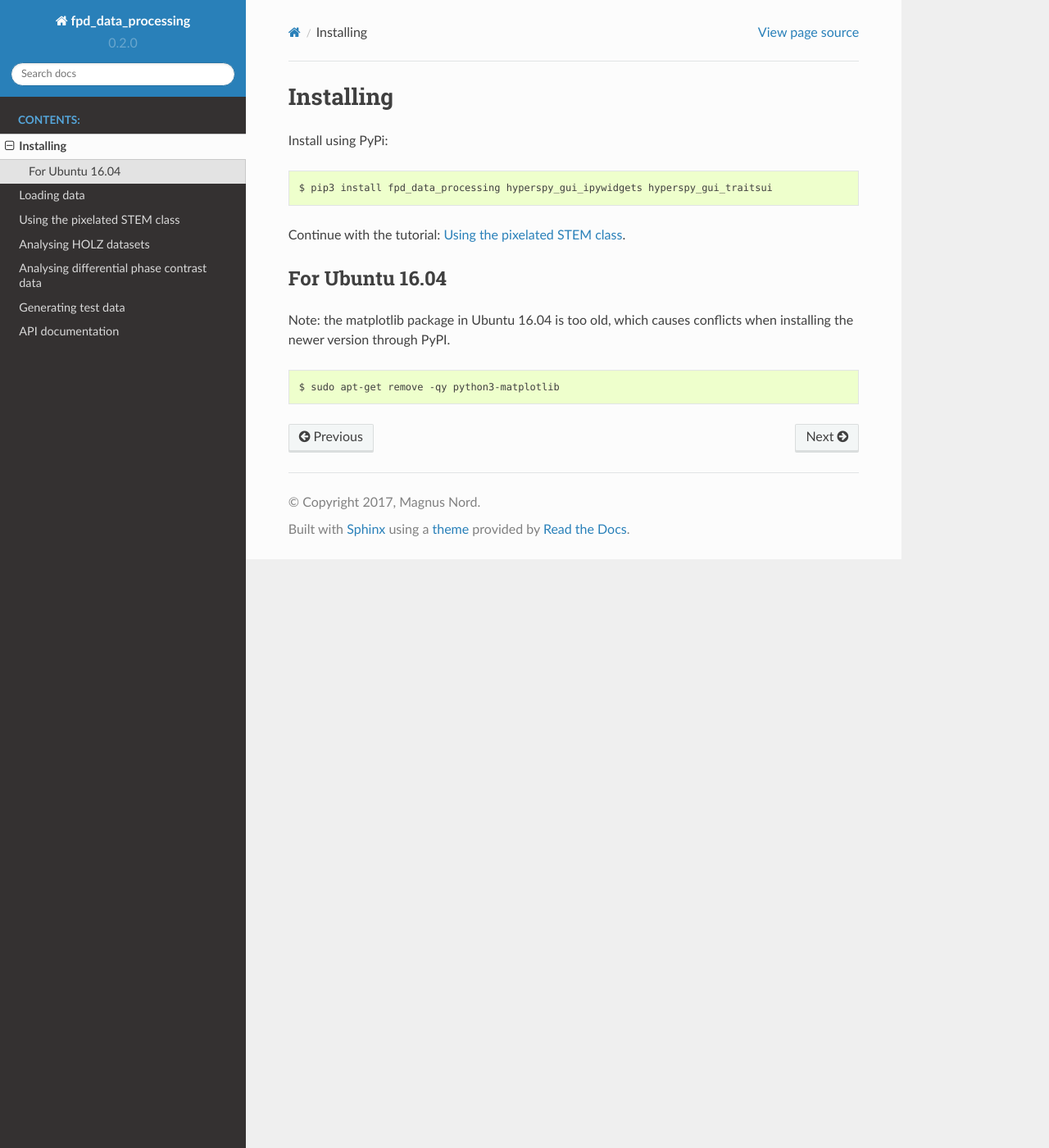
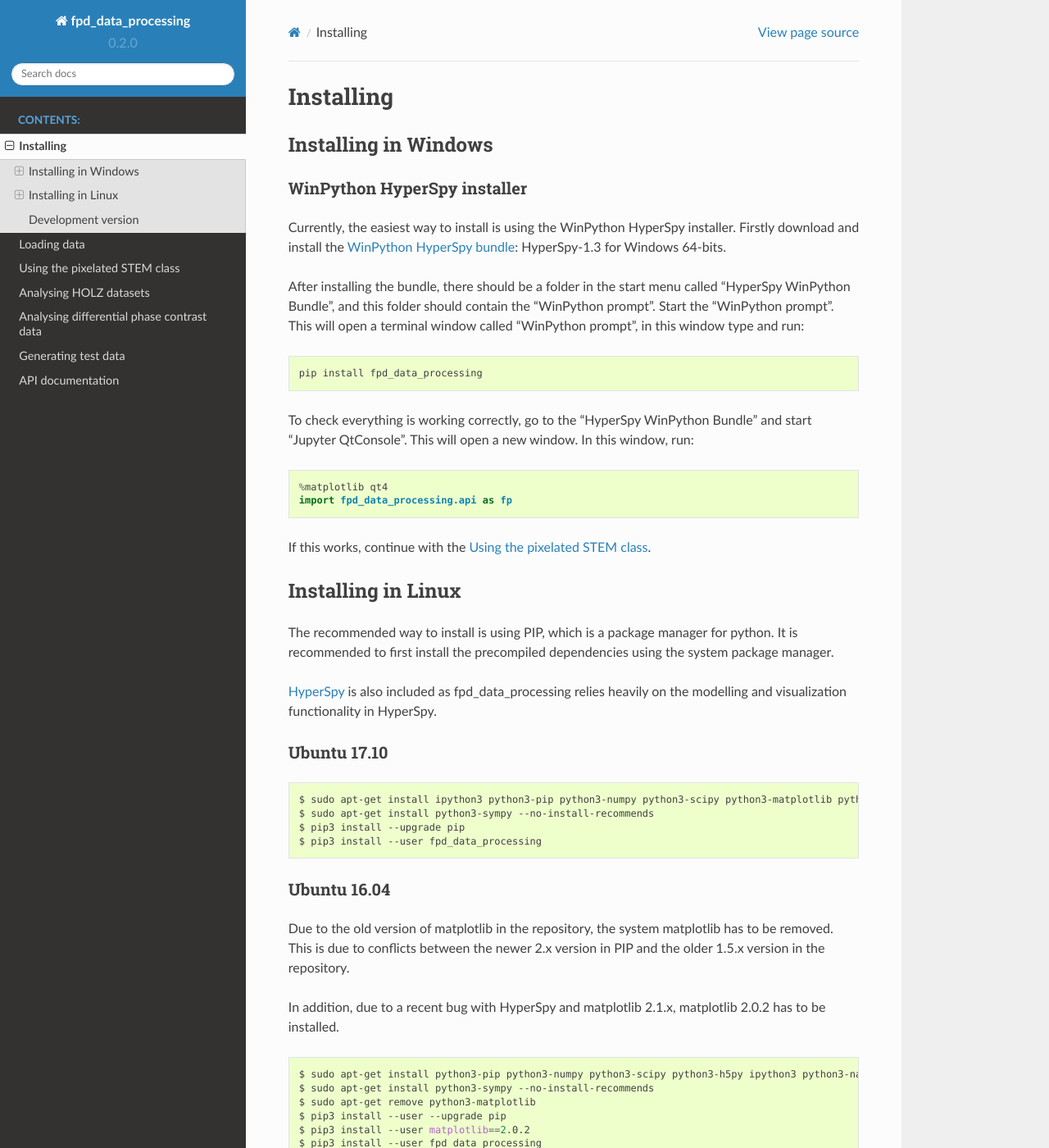
Before and after one commit to pyxem/pyxem, a Sphinx documentation site: the page built from doc/install.rst, in a window 1280 px wide and 1400 px high. Shown: the whole window at 82% size. Built offline with Sphinx 7.4.7 and the Read the Docs theme 2.0.0, drawn with Linux system fonts in a browser that asks for light colours; some of the changed text lies outside the part shown.

Commit message:
doc: improve install instructions and frontpage

```diff
--- a/doc/index.rst
+++ b/doc/index.rst
@@ -1,7 +1,11 @@
 Welcome to fpd_data_processing's documentation!
 ===============================================
 
-Library for processing data acquired on a fast pixelated electron detector, acquired using a scanning transmission electron microscopy.
+Library for processing data acquired on a fast pixelated electron detector, acquired using scanning transmission electron microscopy.
+
+Install instructions: :ref:`install`.
+
+Atomap is available under the GNU GPL v3 license, and the source code is found in the `GitLab repository <https://gitlab.com/fast_pixelated_detectors/fpd_data_processing/tree/master/>`_.
 
 .. image:: images/frontpage/stem_diffraction.jpg
     :scale: 49 %
--- a/doc/install.rst
+++ b/doc/install.rst
@@ -4,20 +4,99 @@
 Installing
 ==========
 
-Install using PyPi:
+Installing in Windows
+---------------------
+
+WinPython HyperSpy installer
+****************************
+
+Currently, the easiest way to install is using the WinPython HyperSpy installer.
+Firstly download and install the `WinPython HyperSpy bundle <http://hyperspy.org/download.html#windows-bundle-installers>`_:
+HyperSpy-1.3 for Windows 64-bits.
+
+After installing the bundle, there should be a folder in the start menu called "HyperSpy WinPython Bundle", and this
+folder should contain the "WinPython prompt". Start the "WinPython prompt". This will open a terminal window called
+"WinPython prompt", in this window type and run:
 
 .. code-block:: bash
 
-    $ pip3 install fpd_data_processing hyperspy_gui_ipywidgets hyperspy_gui_traitsui
+    pip install fpd_data_processing
 
-Continue with the tutorial: :ref:`using_pixelated_stem_class`.
+To check everything is working correctly, go to the "HyperSpy WinPython Bundle" and start "Jupyter QtConsole".
+This will open a new window. In this window, run:
+
+.. code-block:: python
+
+    %matplotlib qt4
+    import fpd_data_processing.api as fp
+
+If this works, continue with the :ref:`using_pixelated_stem_class`.
 
 
-For Ubuntu 16.04
-----------------
+Installing in Linux
+-------------------
 
-Note: the matplotlib package in Ubuntu 16.04 is too old, which causes conflicts when installing the newer version through PyPI.
+The recommended way to install is using PIP, which is a package manager for python.
+It is recommended to first install the precompiled dependencies using the system package manager.
+
+`HyperSpy <http://hyperspy.org/>`_ is also included as fpd_data_processing relies heavily on the modelling and visualization functionality in HyperSpy.
+
+Ubuntu 17.10
+************
 
 .. code-block:: bash
 
-    $ sudo apt-get remove -qy python3-matplotlib
+    $ sudo apt-get install ipython3 python3-pip python3-numpy python3-scipy python3-matplotlib python3-sklearn python3-skimage python3-h5py python3-dask python3-traits python3-tqdm python3-pint python3-dask python3-pyqt4 python3-lxml
+    $ sudo apt-get install python3-sympy --no-install-recommends
+    $ pip3 install --upgrade pip
+    $ pip3 install --user fpd_data_processing
+
+
+Ubuntu 16.04
+************
+
+Due to the old version of matplotlib in the repository, the system matplotlib has to be removed.
+This is due to conflicts between the newer 2.x version in PIP and the older 1.5.x version in the repository.
+
+In addition, due to a recent bug with HyperSpy and matplotlib 2.1.x, matplotlib 2.0.2 has to be installed.
+
+.. code-block:: bash
+
+    $ sudo apt-get install python3-pip python3-numpy python3-scipy python3-h5py ipython3 python3-natsort python3-sklearn python3-dill python3-ipython-genutils python3-pyqt4
+    $ sudo apt-get install python3-sympy --no-install-recommends
+    $ sudo apt-get remove python3-matplotlib
+    $ pip3 install --user --upgrade pip
+    $ pip3 install --user matplotlib==2.0.2
+    $ pip3 install --user fpd_data_processing
+
+
+Starting fpd_data_processing
+****************************
+
+To check that everything is working, open a terminal and run :code:`ipython3 --matplotlib qt4`. In the ipython terminal run:
+
+.. code-block:: python
+
+    import fpd_data_processing.api as fp
+
+If this works, continue with the :ref:`using_pixelated_stem_class`.
+If you get some kind of error, please report it as a New issue on the `fpd_data_processing GitLab <https://gitlab.com/fast_pixelated_detectors/fpd_data_processing/issues>`_.
+Note, having the system and pip version of matplotlib installed at the same might cause an error with matplotlib not finding matplotlib.external.
+The easiest way of fixing this is by removing the system version of matplotlib.
+
+
+Development version
+-------------------
+
+Grab the development version using the version control system git:
+
+.. code-block:: bash
+
+    $ git clone git@gitlab.com:fast_pixelated_detectors/fpd_data_processing.git
+
+Then install it using pip:
+
+.. code-block:: bash
+
+    $ cd fpd_data_processing
+    $ pip3 install -e .
```
